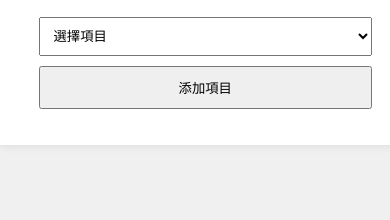
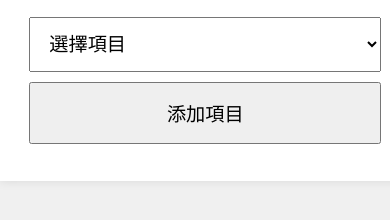
Before and after one commit to duenng/yaki, a plain HTML site: page index.html in a window 390 px wide. Shown: the part 98-318 px from the top of the page. Drawn offline with Linux system fonts and the light colour scheme.

Commit message:
Update index.html

```diff
--- a/index.html
+++ b/index.html
@@ -35,14 +35,20 @@
         /* Mobile Styles */
         @media (max-width: 768px) {
             .container {
-                width: 95%; /* Increase the width on smaller screens */
+                width: 95%; /* Slightly larger container on smaller screens */
                 margin-top: 20px;
             }
             select, button {
-                width: 90%; /* Increase the width of form elements */
+                width: 95%; /* Larger width for form elements for easier interaction */
+                padding: 15px; /* Larger padding for better touch targets */
+                font-size: 1.2em; /* Larger font size for better readability */
+            }
+            .order-list {
+                font-size: 1.1em; /* Larger font size for list items */
             }
         }
     </style>
+
 
 </head>
 <body>
```
